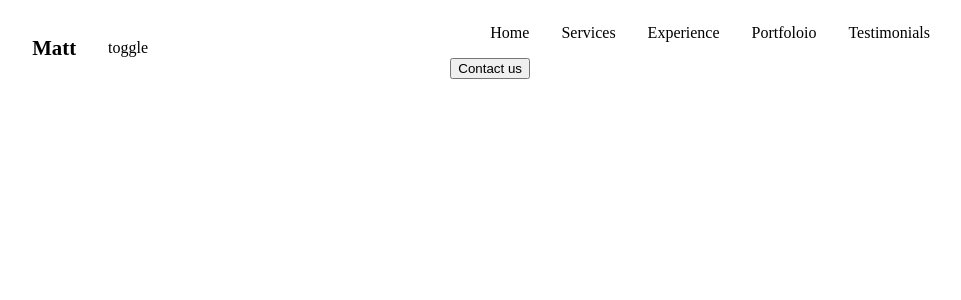
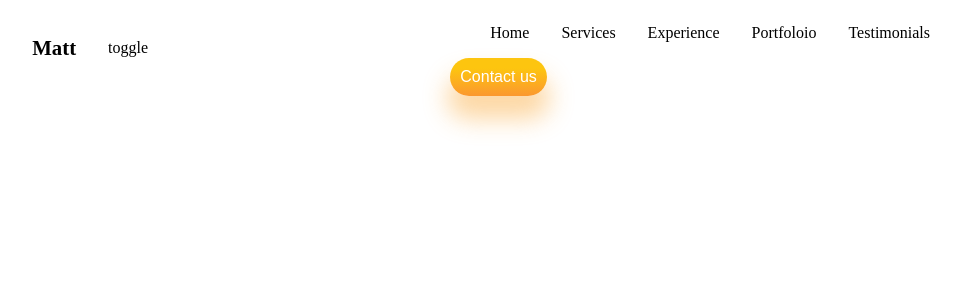
Before and after one commit to wilkinsonmatt/portfolio, a React (Create React App) app in the folder portfolio_mw/: page / in a window 1280 px wide. Shown: the top 300 px of the page, without its empty margins (278-1239 px from the left). Built offline with nearby package versions, Linux system fonts and the light colour scheme.

Commit message:
updated button

```diff
--- a/portfolio_mw/src/App.css
+++ b/portfolio_mw/src/App.css
@@ -16,3 +16,13 @@
   overflow: hidden;
   color: var(--black);
 }
+
+.button{
+  border-radius: 34px;
+  border: none;
+  color: white;
+  font-size: 16px;
+  padding: 10px;
+  background: linear-gradient(180deg, #fdc50f 26.71%, #fb982f 99.36%);
+  box-shadow: 0px 20px 24px 3px rgba(251, 161, 40, 0.42);
+}
```
Lines whose indentation alone changed are shown as unchanged.
